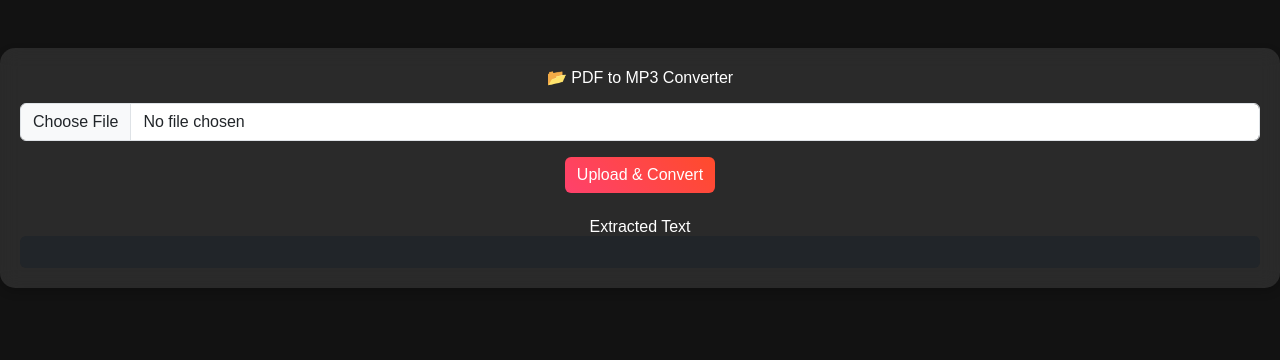
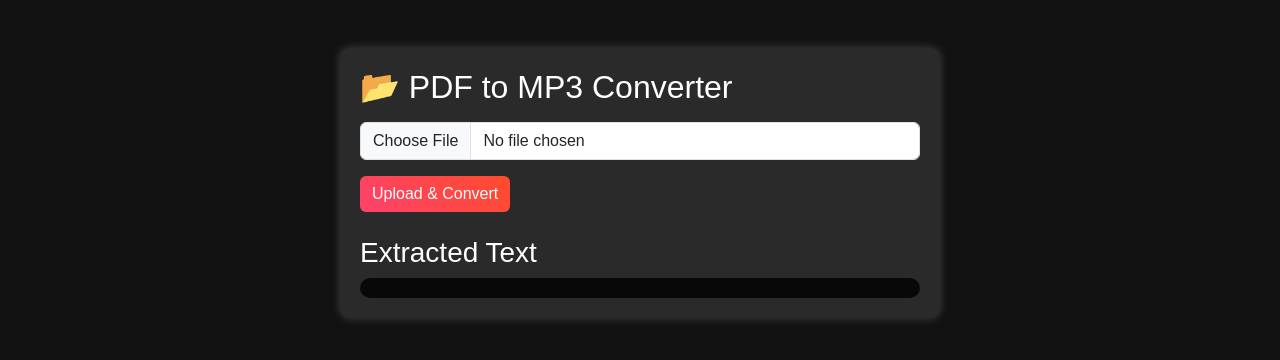
Before and after one commit to royal450/DigitalSolutionsMidia, a Flask app: page / in a window 1280 px wide. Shown: the top 360 px of the page. Run offline with Flask 3, Linux system fonts and the light colour scheme; some libraries are stand-ins or nearby versions.

Commit message:
Update index.html

```diff
--- a/templates/index.html
+++ b/templates/index.html
@@ -7,20 +7,18 @@
     <script src="https://code.jquery.com/jquery-3.6.0.min.js"></script>
     <link rel="stylesheet" href="https://cdnjs.cloudflare.com/ajax/libs/bootstrap/5.3.0/css/bootstrap.min.css">
     <script src="https://cdnjs.cloudflare.com/ajax/libs/bootstrap/5.3.0/js/bootstrap.bundle.min.js"></script>
-    <script src="https://cdnjs.cloudflare.com/ajax/libs/materialize/1.0.0/js/materialize.min.js"></script>
-    <script src="https://cdn.tailwindcss.com"></script>
     <style>
         body {
             background: #121212;
             color: white;
             font-family: 'Poppins', sans-serif;
-            text-align: center;
         }
         .container {
-            max-width: 500px;
+            max-width: 600px;
             margin: auto;
             padding: 20px;
             border-radius: 10px;
+            background: rgba(255, 255, 255, 0.1);
             box-shadow: 0px 0px 10px rgba(255, 255, 255, 0.2);
         }
         .progress-bar {
@@ -36,20 +34,21 @@
             background: linear-gradient(45deg, #ff416c, #ff4b2b);
             border: none;
         }
-        .btn-primary:hover {
-            background: linear-gradient(45deg, #ff4b2b, #ff416c);
-        }
-        .glass {
-            background: rgba(255, 255, 255, 0.1);
-            border-radius: 15px;
-            padding: 20px;
-            backdrop-filter: blur(10px);
-            box-shadow: 0 4px 10px rgba(0, 0, 0, 0.2);
+        .extracted-text {
+            background: rgba(0, 0, 0, 0.8);
+            color: #ddd;
+            padding: 10px;
+            border-radius: 10px;
+            max-height: 250px;
+            overflow-y: auto;
+            font-family: monospace;
+            text-align: left;
+            white-space: pre-wrap;
         }
     </style>
 </head>
 <body>
-    <div class="container glass mt-5">
+    <div class="container mt-5">
         <h2>📂 PDF to MP3 Converter</h2>
         <input type="file" id="fileUpload" class="form-control mt-3">
         <button id="uploadBtn" class="btn btn-primary mt-3">Upload & Convert</button>
@@ -64,7 +63,7 @@
 
         <!-- Extracted Text Section -->
         <h3 class="mt-4">Extracted Text</h3>
-        <pre id="extractedText" class="bg-dark p-3 rounded"></pre>
+        <div id="extractedText" class="extracted-text"></div>
     </div>
 
     <script>
@@ -74,7 +73,7 @@
         $("#uploadBtn").click(function() {
             let file = $("#fileUpload")[0].files[0];
             if (!file) {
-                M.toast({html: 'Please select a PDF file!', classes: 'red darken-4'});
+                alert('Please select a PDF file!');
                 return;
             }
 
@@ -94,7 +93,7 @@
                     $("#statusText").text("✅ Conversion Complete!");
                     mp3File = response.mp3_files[0];
                     $("#playBtn").removeClass("hidden");
-                    $("#downloadBtn").attr("href", mp3File).removeClass("hidden");
+                    $("#downloadBtn").attr("href", "/download/" + mp3File).removeClass("hidden");
                     $("#extractedText").text(response.extracted_text);
                 }
             });
@@ -102,7 +101,7 @@
 
         $("#playBtn").click(function() {
             if (!audio) {
-                audio = new Audio(mp3File);
+                audio = new Audio("/download/" + mp3File);
                 audio.play();
                 $("#playBtn").text("⏹ Stop");
                 audio.onended = function() {
@@ -117,4 +116,4 @@
         });
     </script>
 </body>
-                </html>
+</html>
```
